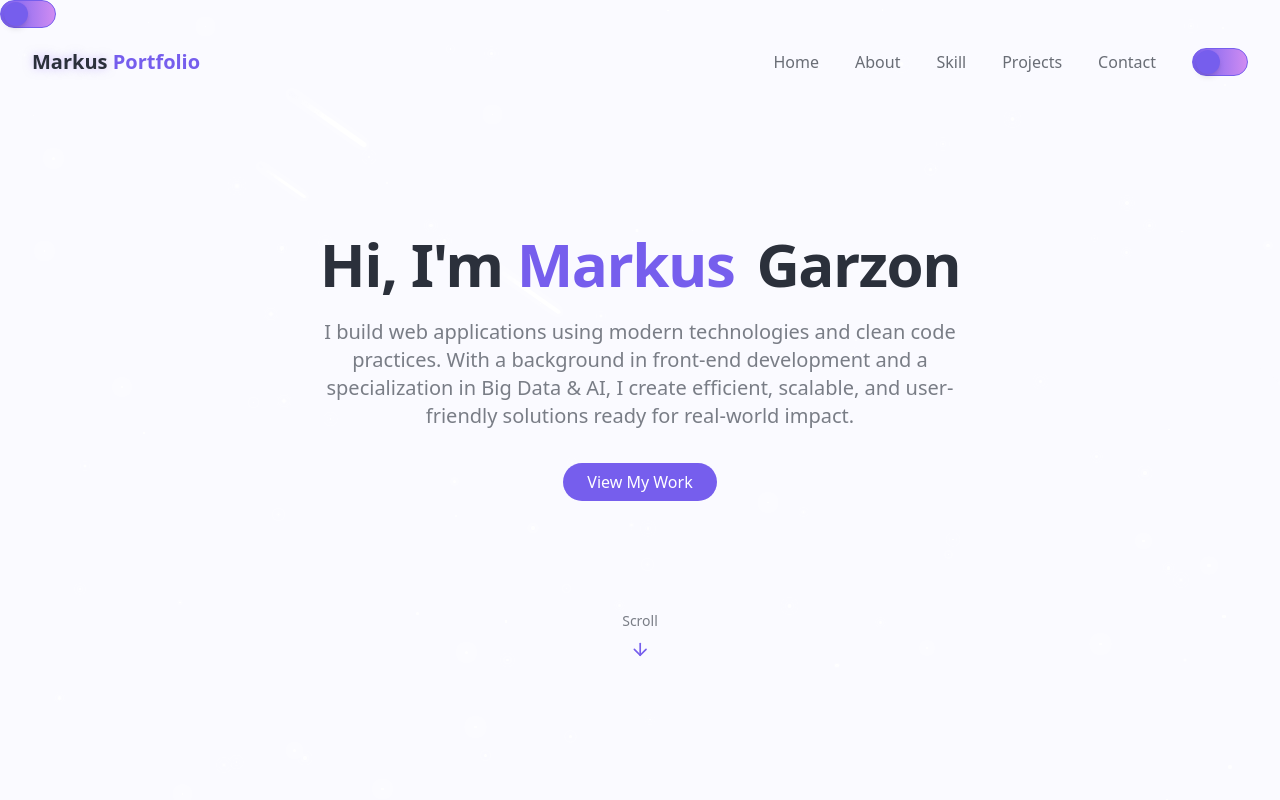
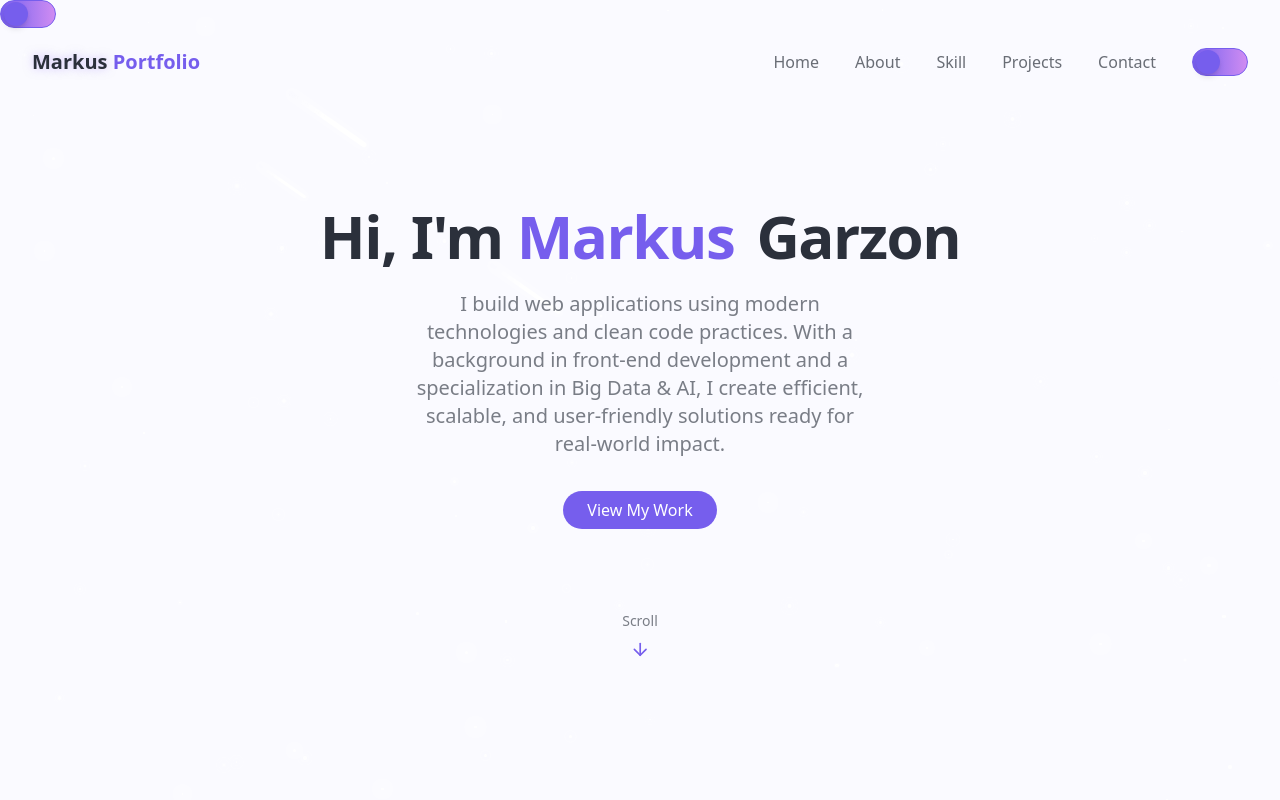
Before and after one commit to MarkGarz19/My_portfolio, a React (Vite) app: page / in a window 1280 px wide. Shown: the top 800 px of the page. Built offline with nearby package versions, Linux system fonts and the light colour scheme.

Commit message:
portfolio v6

```diff
--- a/src/components/HeroSection.jsx
+++ b/src/components/HeroSection.jsx
@@ -25,12 +25,13 @@ export const HeroSection = () => {
             className="relative min-h-screen flex flex-col items-center justify-center px-4">
             <div className="container max-w-4xl mx-auto text-center z-10">
                 <div className="space-y-6">
-                    <h1 className="text-4xl md:text-6xl font-bold tracking-tight">
+                    <h1 className="text-4xl md:text-6xl font-bold tracking-tight px-4 sm:px-0"> {/* AÑADIDO: px-4 sm:px-0 */}
                         <span className="opacity-0 animate-fade-in">Hi, I'm </span>
                         <span className="text-primary opacity-0 animate-fade-in-delay-1">Markus </span>
                         <span className="text-gradient ml-2 opacity-0 animate-fade-in-delay-2">Garzon</span>
                     </h1>
-                    <p className="text-lg md:text-xl text-[hsl(var(--secondary-foreground))] max-w-2xl mx-auto opacity-0 animate-fade-in-delay-3">
+                    {/* Añadido max-w-md para el párrafo y quizás px-4 */}
+                    <p className="text-lg md:text-xl text-[hsl(var(--secondary-foreground))] max-w-md mx-auto opacity-0 animate-fade-in-delay-3 px-4 sm:px-0"> {/* CAMBIO: max-w-md y px-4 */}
                         I build web applications using modern technologies and clean code practices.
                         With a background in front-end development and a specialization in Big Data & AI,
                         I create efficient, scalable, and user-friendly solutions ready for real-world impact.
```
